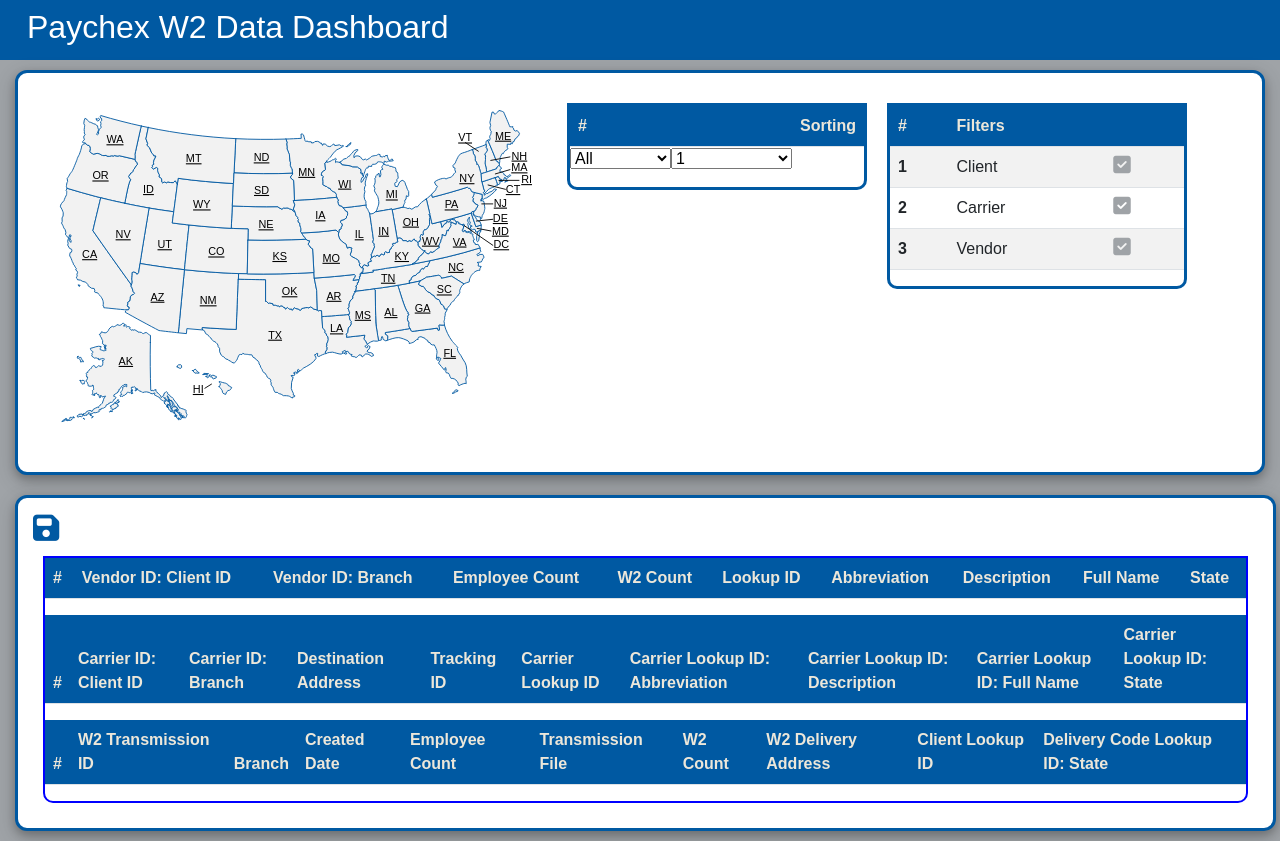
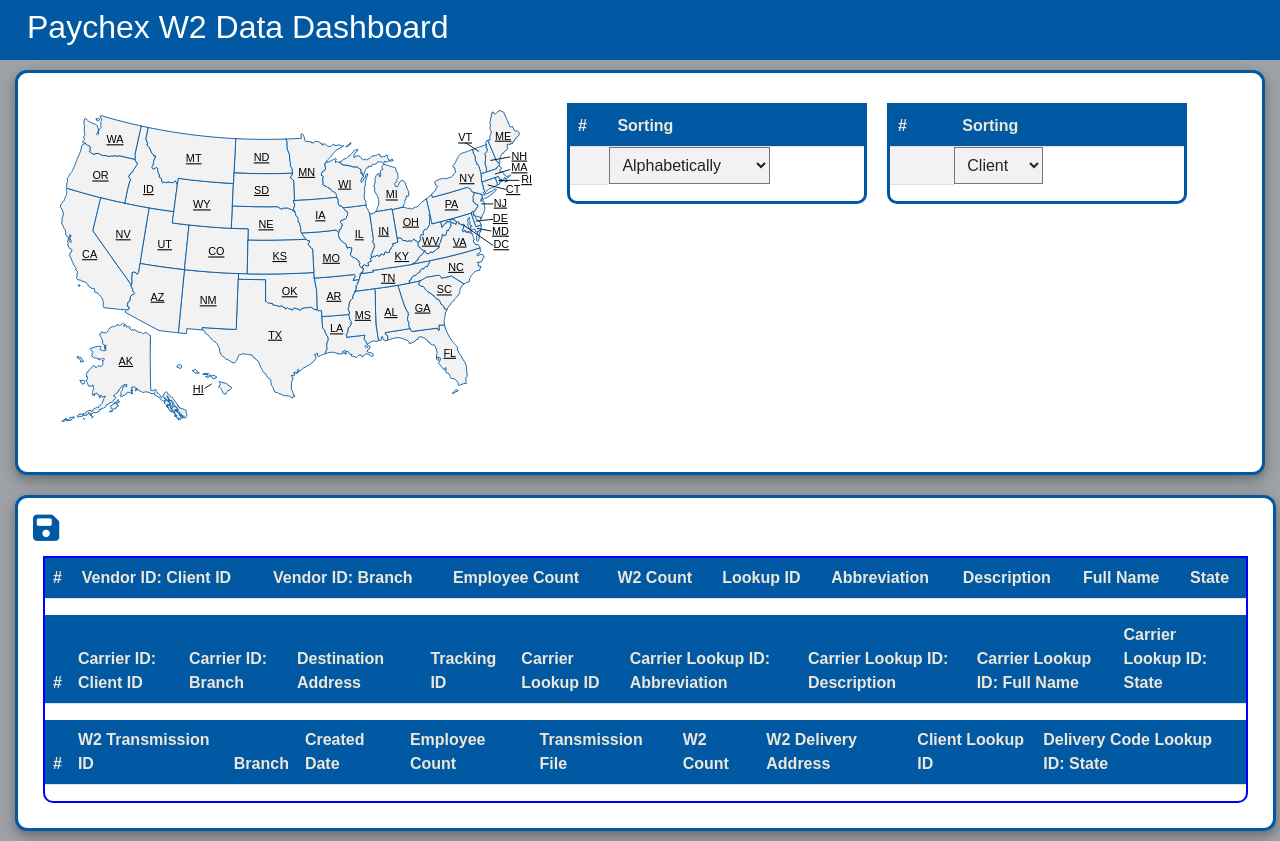
Before and after one commit to Ryanjwoodward/Paychex-W2-Dashboard, an Angular app in the folder Capstone-FE/paychex-dashboard/: page / in a window 1280 px wide. Built offline with nearby package versions, Linux system fonts and the light colour scheme; no server answers.

Commit message:
new changes

```diff
--- a/Capstone-FE/paychex-dashboard/src/app/Components/filter-table/filter-table.component.html
+++ b/Capstone-FE/paychex-dashboard/src/app/Components/filter-table/filter-table.component.html
@@ -1,3 +1,4 @@
+<!--
 <div id="filter-table" class="column-table sort-filter-table">
   <table class="table table-striped table-hover">
     <thead>
@@ -7,20 +8,6 @@
     </tr>
     </thead>
     <tbody>
-
-
-    <select id="filter">
-      <option value="all">All</option>
-      <option value="category1">Category 1</option>
-      <option value="category2">Category 2</option>
-      <option value="category3">Category 3</option>
-    </select>
-
-    <select>
-      <option scope="row">1</option>
-      <option>Alphabetically</option>
-    </select>
-    <!--
      <tr>
        <th scope="row">1</th>
        <td>Alphabetically</td>
@@ -34,6 +21,33 @@
       <td>Reverse</td>
     </tr>
     </tbody>
-    -->
   </table>
 </div>
+-->
+
+
+
+
+
+<div id="filter-table" class="column-table sort-filter-table">
+  <table class="table table-striped table-hover">
+    <thead>
+    <tr>
+      <th scope="col">#</th>
+      <th scope="col">Sorting</th>
+    </tr>
+    </thead>
+
+
+    <tbody>
+    <tr>
+      <th scope="row"></th>
+      <select id="sort-select">
+        <option value="alphabetically">Alphabetically</option>
+        <option value="least-to-greatest">Least to Greatest</option>
+        <option value="reverse">Reverse</option>
+      </select>
+    </tr>
+    </tbody>
+  </table>
+</div>
--- a/Capstone-FE/paychex-dashboard/src/app/Components/map-interface/map-interface.component.html
+++ b/Capstone-FE/paychex-dashboard/src/app/Components/map-interface/map-interface.component.html
@@ -520,7 +520,7 @@
         backgroundFill: '#ffffff',
         innerLabelColor: '#000000',
         outerLabelColor: '#000000',
-        hoverLabelColor: '#D64933',
+        hoverLabelColor: '#ce1616',
         borderType: null,
         borderStroke: '#49bc95',
         enableShadows: true,
--- a/Capstone-FE/paychex-dashboard/src/app/Components/sorting-table/sorting-table.component.html
+++ b/Capstone-FE/paychex-dashboard/src/app/Components/sorting-table/sorting-table.component.html
@@ -1,4 +1,5 @@
 <!-- ****** COLUMN TABLES BEGINS HERE ****** -->
+<!--
 <div id="sorting-table" class="column-table sort-filt-table">
   <table class="table table-striped table-hover">
     <thead>
@@ -27,3 +28,32 @@
     </tbody>
   </table>
 </div>
+
+-->
+
+
+
+
+
+<div id="sorting-table" class="column-table sort-filt-table">
+  <table class="table table-striped table-hover">
+    <thead>
+    <tr>
+      <th scope="col">#</th>
+      <th scope="col">Sorting</th>
+    </tr>
+    </thead>
+
+
+    <tbody>
+    <tr>
+      <th scope="row"></th>
+      <select id="sort-select">
+        <option value="client">Client</option>
+        <option value="career">Career</option>
+        <option value="vendor">Vendor</option>
+      </select>
+    </tr>
+    </tbody>
+  </table>
+</div>
```
